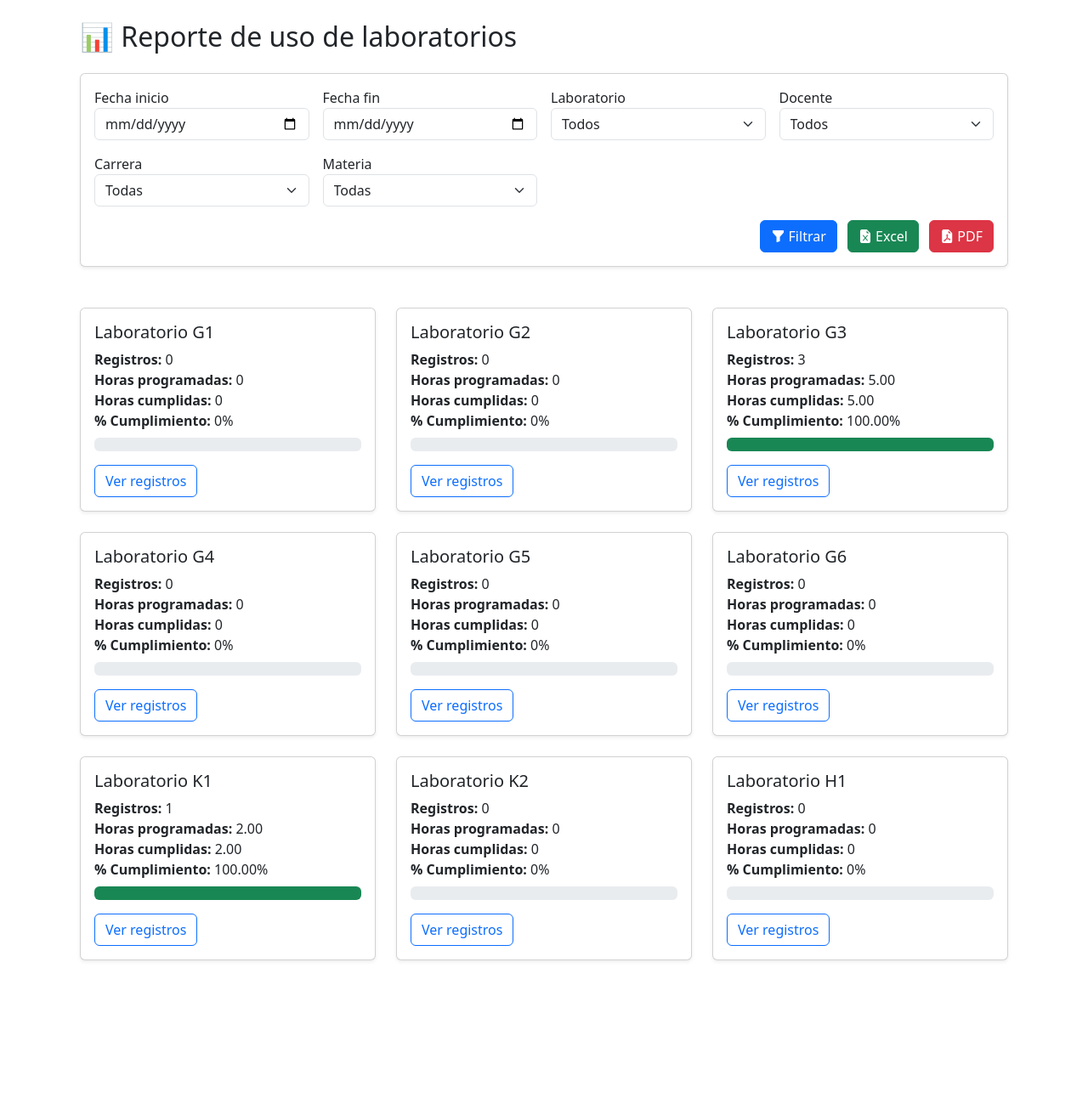
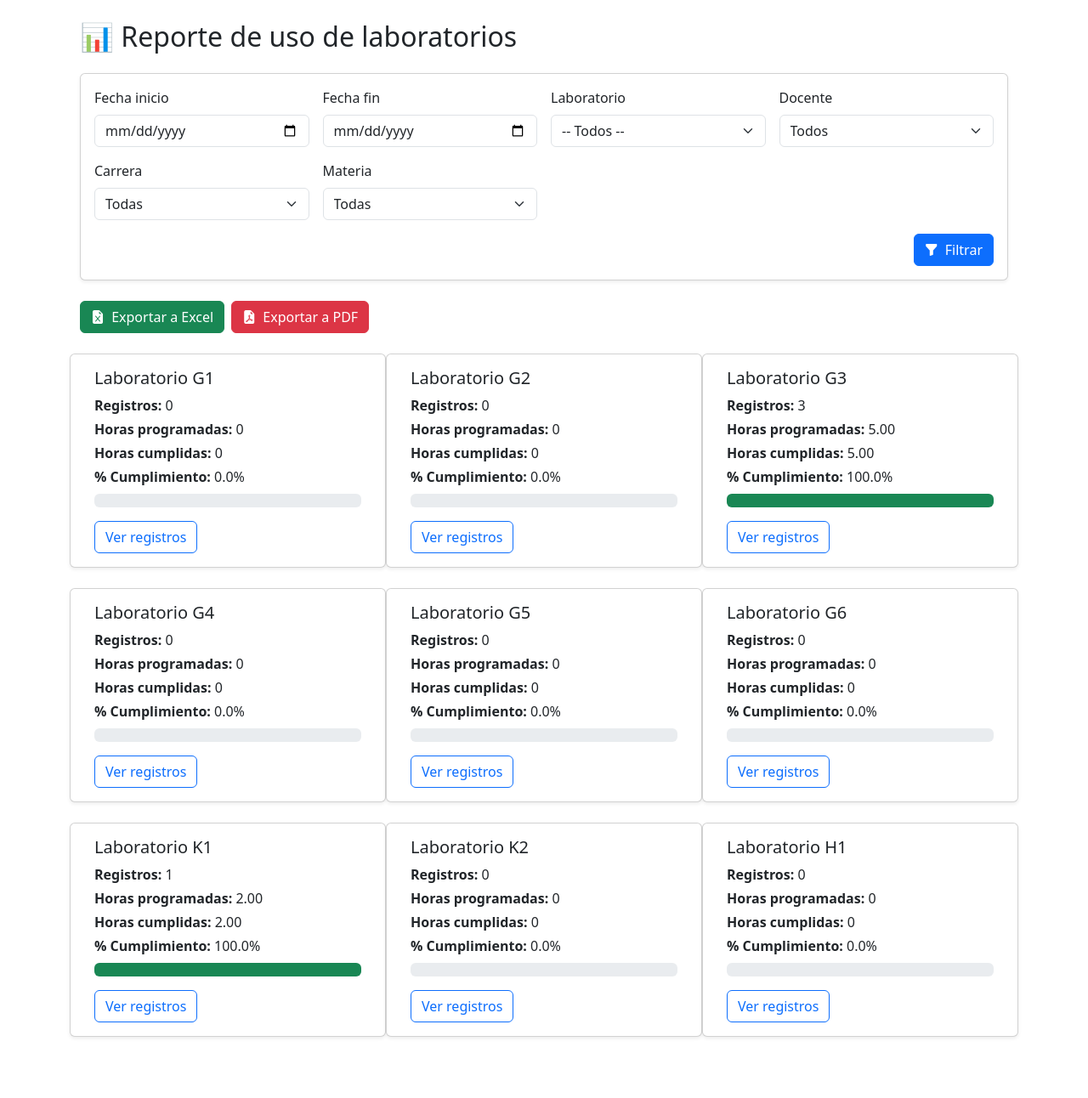
Before and after one commit to yuli-05/control_laboratorio, a Django app: page /reportes/ in a window 1280 px wide. Shown: the part 56-1348 px from the top of the page at 85% size. Before the commit the page ends 1187 px from the top, so only its background shows below. Run offline with Django 5.2, Linux system fonts and the light colour scheme; data comes from the database, SQL or seed files in the repository.

Commit message:
ya quedo lode la exportacion a excel y pdf

```diff
--- a/registros/templates/reportes.html
+++ b/registros/templates/reportes.html
@@ -6,55 +6,61 @@
     <h2 class="mb-4">📊 Reporte de uso de laboratorios</h2>
 
     <!-- FILTROS -->
-    <form method="GET" class="card p-3 mb-4 shadow-sm">
+    <form method="GET" class="card p-3 mb-4 shadow-sm" id="filtros-form">
         <div class="row g-3">
         <div class="col-md-3">
-                <label>Fecha inicio</label>
-                <input type="date" name="fecha_inicio" class="form-control" value="{{ fecha_inicio }}">
+            <label for="fecha_inicio" class="form-label">Fecha inicio</label>
+            <input type="date" id="fecha_inicio" name="fecha_inicio" class="form-control"
+                value="{{ request.GET.fecha_inicio }}">
         </div>
         <div class="col-md-3">
-                <label>Fecha fin</label>
-                <input type="date" name="fecha_fin" class="form-control" value="{{ fecha_fin }}">
+            <label for="fecha_fin" class="form-label">Fecha fin</label>
+            <input type="date" id="fecha_fin" name="fecha_fin" class="form-control"
+                value="{{ request.GET.fecha_fin }}">
         </div>
         <div class="col-md-3">
-                <label>Laboratorio</label>
-                <select name="laboratorio" class="form-select">
-                    <option value="">Todos</option>
+            <label for="laboratorio" class="form-label">Laboratorio</label>
+            <select id="laboratorio" name="laboratorio" class="form-select">
+            <option value="">-- Todos --</option>
             {% for codigo, nombre in laboratorios_choices %}
-                        <option value="{{ codigo }}" {% if laboratorio_seleccionado == codigo %}selected{% endif %}>
+                <option value="{{ codigo }}"
+                {% if laboratorio_seleccionado == codigo %}selected{% endif %}>
                 {{ nombre }}
                 </option>
             {% endfor %}
             </select>
         </div>
         <div class="col-md-3">
-                <label>Docente</label>
-                <select name="docente" class="form-select">
+            <label for="docente" class="form-label">Docente</label>
+            <select id="docente" name="docente" class="form-select">
             <option value="">Todos</option>
             {% for d in docentes %}
-                        <option value="{{ d.id }}" {% if docente_seleccionado == d.id %}selected{% endif %}>
+                <option value="{{ d.id }}"
+                {% if docente_seleccionado == d.id %}selected{% endif %}>
                 {{ d.nombre }}
                 </option>
             {% endfor %}
             </select>
         </div>
         <div class="col-md-3">
-                <label>Carrera</label>
-                <select name="carrera" class="form-select">
+            <label for="carrera" class="form-label">Carrera</label>
+            <select id="carrera" name="carrera" class="form-select">
             <option value="">Todas</option>
             {% for c in carreras %}
-                        <option value="{{ c }}" {% if carrera_seleccionada == c %}selected{% endif %}>
+                <option value="{{ c }}"
+                {% if carrera_seleccionada == c %}selected{% endif %}>
                 {{ c }}
                 </option>
             {% endfor %}
             </select>
         </div>
         <div class="col-md-3">
-                <label>Materia</label>
-                <select name="materia" class="form-select">
+            <label for="materia" class="form-label">Materia</label>
+            <select id="materia" name="materia" class="form-select">
             <option value="">Todas</option>
             {% for m in materias %}
-                        <option value="{{ m }}" {% if materia_seleccionada == m %}selected{% endif %}>
+                <option value="{{ m }}"
+                {% if materia_seleccionada == m %}selected{% endif %}>
                 {{ m }}
                 </option>
             {% endfor %}
@@ -63,80 +69,98 @@
         </div>
         <div class="mt-3 text-end">
         <button type="submit" class="btn btn-primary">
-                <i class="bi bi-funnel-fill"></i> Filtrar
+            <i class="bi bi-funnel-fill me-1"></i> Filtrar
         </button>
-            <a href="{% url 'exportar_reporte_excel' %}?{{ request.GET.urlencode }}" class="btn btn-success ms-2">
-                <i class="bi bi-file-earmark-excel-fill"></i> Excel
-            </a>
-            <a href="{% url 'exportar_reporte_pdf' %}?{{ request.GET.urlencode }}" class="btn btn-danger ms-2">
-                <i class="bi bi-file-earmark-pdf-fill"></i> PDF
-            </a>
         </div>
     </form>
 
+    <!-- BOTONES DE EXPORTACIÓN -->
+    <div class="mb-4 d-flex gap-2">
+        <button id="exportar-excel" class="btn btn-success">
+        <i class="bi bi-file-earmark-excel-fill me-1"></i> Exportar a Excel
+        </button>
+        <button id="exportar-pdf" class="btn btn-danger">
+        <i class="bi bi-file-earmark-pdf-fill me-1"></i> Exportar a PDF
+        </button>
+    </div>
+
     <!-- ESTADÍSTICAS POR LABORATORIO -->
-    <div class="row row-cols-1 row-cols-md-3 g-4 mt-4">
+    <div class="row row-cols-1 row-cols-md-3 g-4 mb-4">
         {% for est in estadisticas_laboratorios %}
-        <div class="col">
-            <div class="card h-100 shadow-sm">
+        <div class="card shadow-sm">
             <div class="card-body">
             <h5 class="card-title">{{ est.laboratorio }}</h5>
-                <ul class="list-unstyled mb-2">
-                <li><strong>Registros:</strong> {{ est.registros }}</li>
-                <li><strong>Horas programadas:</strong> {{ est.horas_programadas }}</li>
-                <li><strong>Horas cumplidas:</strong> {{ est.horas_cumplidas }}</li>
-                <li><strong>% Cumplimiento:</strong> {{ est.porcentaje }}%</li>
-                </ul>
+            <p class="mb-1"><strong>Registros:</strong> {{ est.registros }}</p>
+            <p class="mb-1"><strong>Horas programadas:</strong> {{ est.horas_programadas }}</p>
+            <p class="mb-1"><strong>Horas cumplidas:</strong> {{ est.horas_cumplidas }}</p>
+            <p class="mb-2"><strong>% Cumplimiento:</strong> {{ est.porcentaje|floatformat:1 }}%</p>
             <div class="progress mb-3">
-                <div class="progress-bar bg-success" style="width: {{ est.porcentaje }}%;" role="progressbar"
-                    aria-valuenow="{{ est.porcentaje }}" aria-valuemin="0" aria-valuemax="100">
+                <div class="progress-bar bg-success"
+                    role="progressbar"
+                    style="width: {{ est.porcentaje }}%;"
+                    aria-valuenow="{{ est.porcentaje }}"
+                    aria-valuemin="0"
+                    aria-valuemax="100">
                 </div>
             </div>
-                <button type="button" class="btn btn-outline-primary ver-registros-btn" data-lab-id="{{ est.codigo }}">
+            <button class="btn btn-outline-primary ver-registros-btn"
+                    data-lab-id="{{ est.codigo }}">
                 Ver registros
             </button>
-            </div>
             </div>
         </div>
         {% endfor %}
     </div>
 
-    <!-- CONTENEDOR PARA LA TABLA AJAX -->
-    <div id="tabla-registros-laboratorio" class="mt-5"></div>
+    <!-- TABLA DE REGISTROS AJAX -->
+    <div id="tabla-registros-laboratorio" class="table-responsive mb-5">
+        <!-- Aquí se inyecta la tabla parcial -->
+    </div>
+    </div>
 
-    <!-- SCRIPT PARA CARGAR LA TABLA CON FILTROS -->
     <script>
-        document.addEventListener("DOMContentLoaded", function () {
-        const botones = document.querySelectorAll(".ver-registros-btn");
-        botones.forEach(boton => {
-            boton.addEventListener("click", function () {
-            const labId = this.dataset.labId;
-
+    // Construye cadena de query params según los filtros actuales
+    function construirQueryParams() {
+        const campos = ['fecha_inicio','fecha_fin','docente','carrera','materia','laboratorio'];
         const params = new URLSearchParams();
-            const filtros = ['fecha_inicio', 'fecha_fin', 'docente', 'carrera', 'materia'];
-            filtros.forEach(filtro => {
-                const valor = document.querySelector(`[name="${filtro}"]`)?.value;
-                if (valor) {
-                params.append(filtro, valor);
+        campos.forEach(name => {
+        const el = document.querySelector(`[name="${name}"]`);
+        if (el && el.value) {
+            params.set(name, el.value);
         }
         });
+        return params.toString();
+    }
 
-            fetch(`/registros_por_laboratorio/${labId}/?${params.toString()}`)
-                .then(response => response.text())
+    // Exportar Excel
+    document.getElementById('exportar-excel').addEventListener('click', () => {
+        const q = construirQueryParams();
+        window.location.href = `/reportes/exportar_excel/?${q}`;
+    });
+
+    // Exportar PDF
+    document.getElementById('exportar-pdf').addEventListener('click', () => {
+        const q = construirQueryParams();
+        window.location.href = `/reportes/exportar_pdf/?${q}`;
+    });
+
+    // Al hacer clic en "Ver registros" de cada tarjeta
+    document.querySelectorAll('.ver-registros-btn').forEach(btn => {
+        btn.addEventListener('click', () => {
+        const labId = btn.dataset.labId;
+        // Setea el filtro de laboratorio en el <select>
+        document.querySelector('[name="laboratorio"]').value = labId;
+        const q = construirQueryParams();
+
+        fetch(`/registros_por_laboratorio/${labId}/?${q}`)
+            .then(r => r.text())
             .then(html => {
-                const contenedor = document.getElementById("tabla-registros-laboratorio");
-                contenedor.innerHTML = html;
-                window.scrollTo({
-                    top: contenedor.offsetTop - 100,
-                    behavior: 'smooth'
-                });
-                })
-                .catch(error => {
-                console.error("Error al cargar registros:", error);
-                });
+            document.getElementById('tabla-registros-laboratorio').innerHTML = html;
+            // Scroll suave hasta la tabla
+            const top = document.getElementById('tabla-registros-laboratorio').offsetTop - 80;
+            window.scrollTo({ top, behavior: 'smooth' });
             });
         });
     });
     </script>
-
 {% endblock %}
```
Lines whose indentation alone changed are shown as unchanged.
